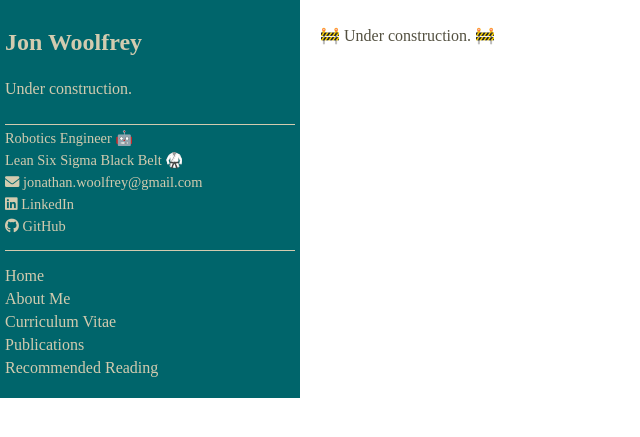
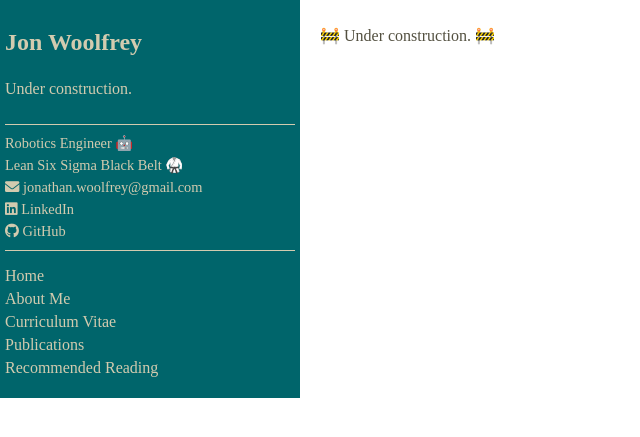
Before and after one commit to Woolfrey/woolfrey.github.io, a Jekyll site: the page built from README.md, in a window 1280 px wide. Shown: the top 437 px of the page, without its empty margins (0-640 px from the left). Built offline with Jekyll 4.4.1, drawn with Linux system fonts in a browser that asks for light colours; our own code applies the rules of GitHub Pages for plain Markdown files.

Commit message:
Update main.css

```diff
--- a/assets/main.css
+++ b/assets/main.css
@@ -77,20 +77,15 @@
     text-align: left;                     /* Align site title text to the left */
 }
 
-.site-description {
-    color: var(--GoldenRod);              /* Set the color for the site description */
-    font-size: 1.2em;                     /* Adjust the font size for the description */
-    margin-top: 5px;                      /* Add space above the description */
-    border-bottom: 1px solid var(--Moth); /* Add bottom border to site title */
-}
-
 /**********************************************************************************/
 
 .sidebar-info {
-    margin-bottom: 10px;                  /* Add margin below sidebar info */
+    margin-top: 5px;
+    padding-top: 5px;
     border-top: 1px solid var(--Moth);    /* Add bottom border to sidebar info */
+    margin-bottom: 5px;                  /* Add margin below sidebar info */
     border-bottom: 1px solid var(--Moth); /* Add bottom border to sidebar info */
-    padding-bottom: 10px;                 /* Add padding below sidebar info */
+    padding-bottom: 5px;                 /* Add padding below sidebar info */
 }
 
 .sidebar-info p {
```
